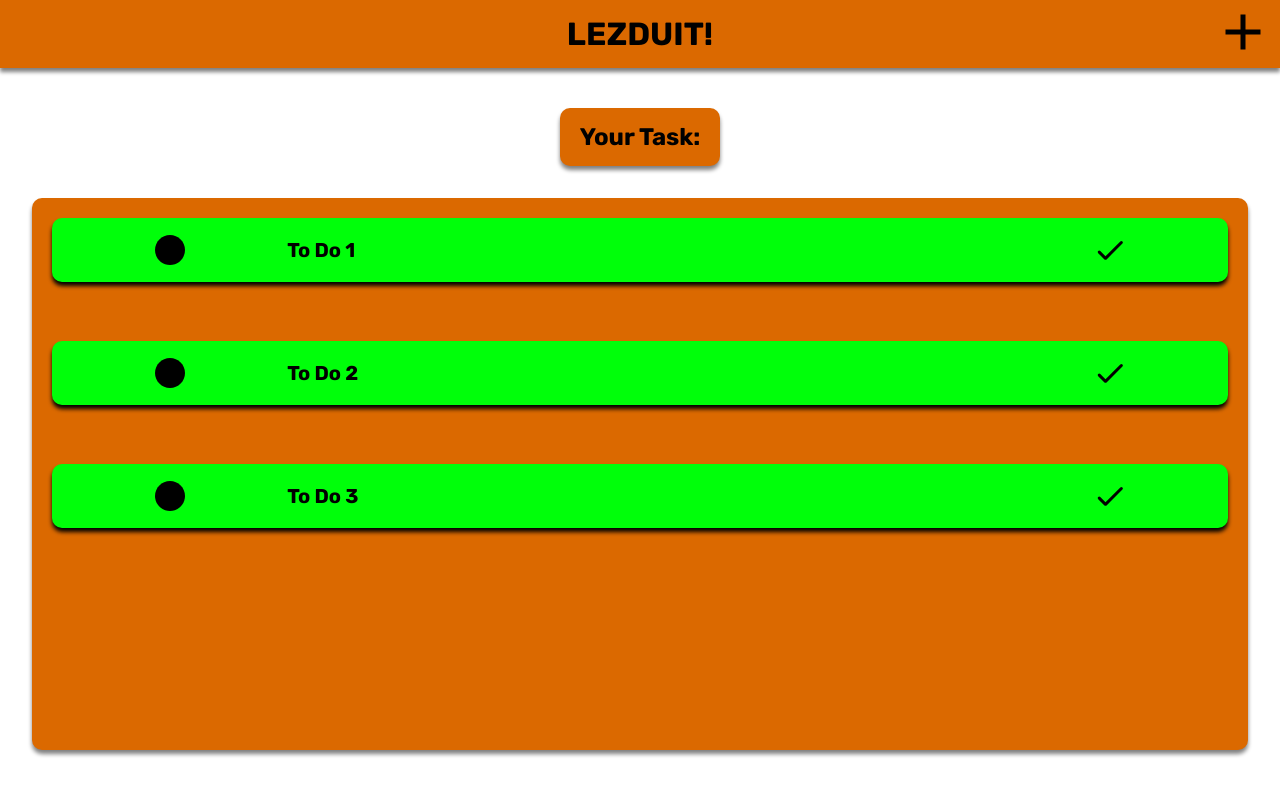
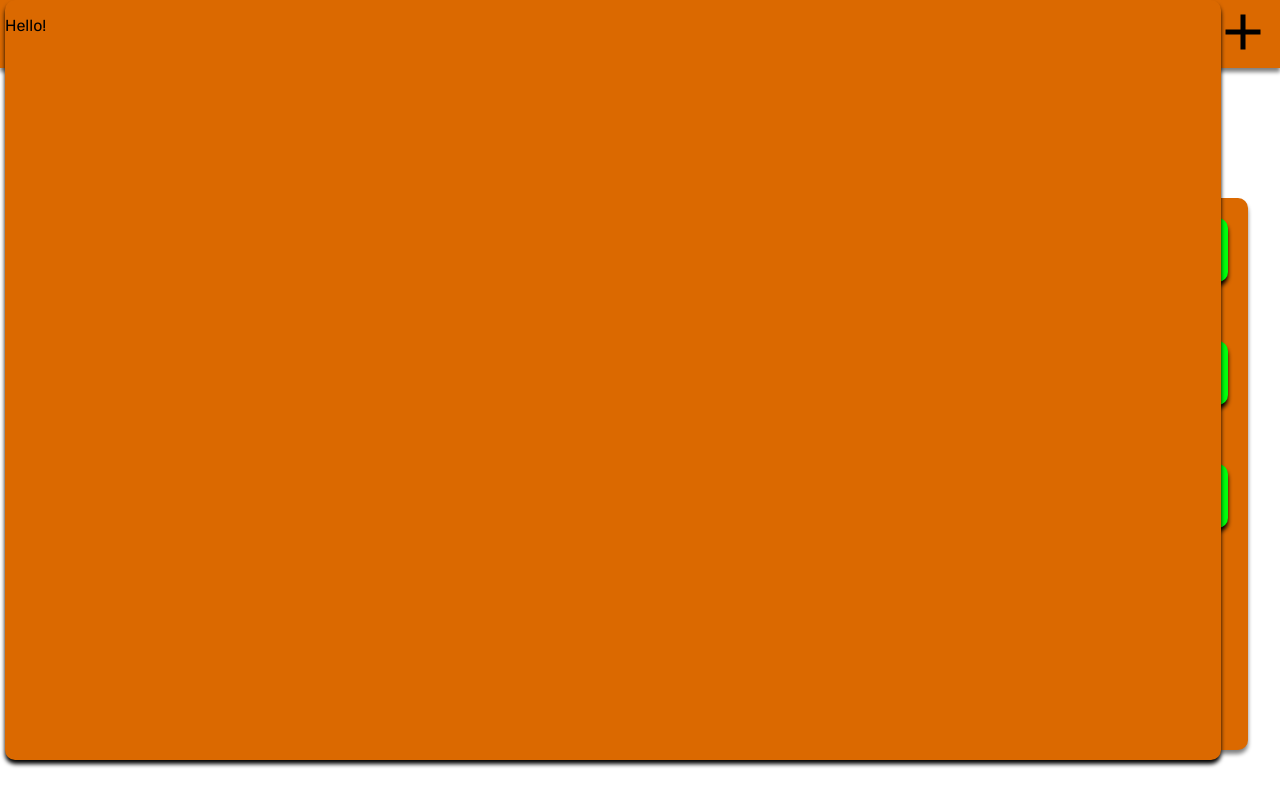
Before and after one commit to Muhammad-Fiqri/lezduit, a React (Vite) app: page / in a window 1280 px wide. Both pictures are taken after a click on the icon 1243 px from the left and 32 px from the top of the page. Built offline with nearby package versions, Linux system fonts and the light colour scheme.

Commit message:
creating-ui

```diff
--- a/src/App.jsx
+++ b/src/App.jsx
@@ -1,6 +1,7 @@
 import TopNav from "./Task Menu/TopNav";
 import YourTask from "./Task Menu/YourTask";
 import TaskList from "./Task Menu/TaskList";
+import AddTaskHover from "./Task Menu/AddTaskHover";
 
 function App() {
   return(
@@ -8,6 +9,7 @@ function App() {
       <TopNav/>
       <YourTask/>
       <TaskList/>
+      <AddTaskHover/>
     </>
   );
 }
--- /dev/null
+++ b/src/Task Menu/AddTaskHover.jsx
@@ -0,0 +1,13 @@
+import './AddTaskHover.scss';
+
+function AddTaskHover() {
+    return(
+        <>
+            <div className='AddTaskHoverWrapper'>
+                <p>Hello!</p>
+            </div>
+        </>
+    );
+}
+
+export default AddTaskHover;
--- /dev/null
+++ b/src/Task Menu/AddTaskHover.scss
@@ -0,0 +1,14 @@
+$primaryColor: #DB6900;
+
+.AddTaskHoverWrapper {
+    width: 95vw;
+    height: 95vh;
+    position: absolute;
+    z-index: 2;
+    background-color: $primaryColor;
+    top: 0px;
+    left: 5px;
+    box-shadow: 0px 4px 4px black;
+    border-radius: 10px;
+    display: none;
+}
--- a/src/Task Menu/TopNav.jsx
+++ b/src/Task Menu/TopNav.jsx
@@ -4,6 +4,8 @@ import './TopNav.scss';
 function TopNav() {
     const addIconClicked = () => {
       console.log("Add Task Clicked");
+      const AddTaskMenu = document.getElementsByClassName("AddTaskHoverWrapper")[0];
+      AddTaskMenu.style.display = "block";
     }
 
     return(
```
